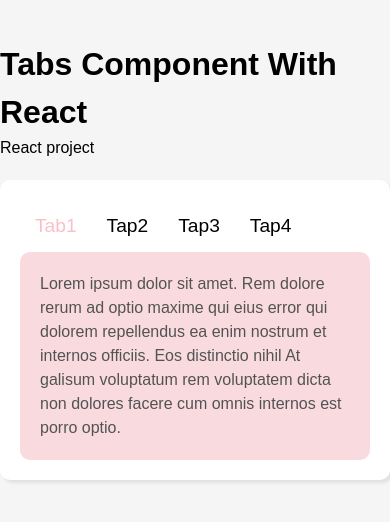
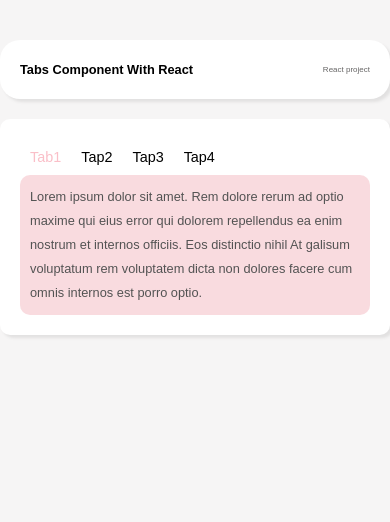
Before and after one commit to neda-vaheb/MiniProjectReact-Tabs-, a React (Vite) app: page / in a window 390 px wide. Shown: the top 522 px of the page. Built offline with nearby package versions, Linux system fonts and the light colour scheme.

Commit message:
all the css related to media is add to all css file

```diff
--- a/src/App.css
+++ b/src/App.css
@@ -2,3 +2,13 @@
   max-width: 1000px;
   margin: 40px auto;
 }
+@media(max-width:780px){
+  .container{
+     max-width: 700px;
+  }
+}
+@media(max-width:580px){
+  .container{
+    max-width: 400px;
+  }
+}
--- a/src/Header.css
+++ b/src/Header.css
@@ -10,3 +10,19 @@
 .header p{
     color: rgb(102, 101, 101);
 }
+@media(max-width:780px){
+    .header h1{
+        font-size: 1.3rem;
+    }
+    .header p{
+        font-size: 0.8rem;
+    }
+}
+@media(max-width:580px){
+    .header h1{
+        font-size: 0.8rem;
+    }
+    .header p{
+        font-size: 0.5rem;
+    }
+}
--- a/src/Header.jsx
+++ b/src/Header.jsx
@@ -1,4 +1,4 @@
-
+import "./Header.css"
 function Header() {
   return (
     <div className="header">
--- a/src/Tabs.css
+++ b/src/Tabs.css
@@ -26,3 +26,20 @@
     border-radius: 10px;
     color: rgb(83, 83, 83);
 }
+@media(max-width:580px){
+    .buttons {
+        display: flex;
+       flex-wrap: wrap;
+    }
+    .tabContent p{
+        padding: 10px;
+        font-size: 0.8rem;
+    }
+    .buttons button{
+
+        padding: 10px;
+
+        font-size: 0.9rem;
+
+    }
+}
```
